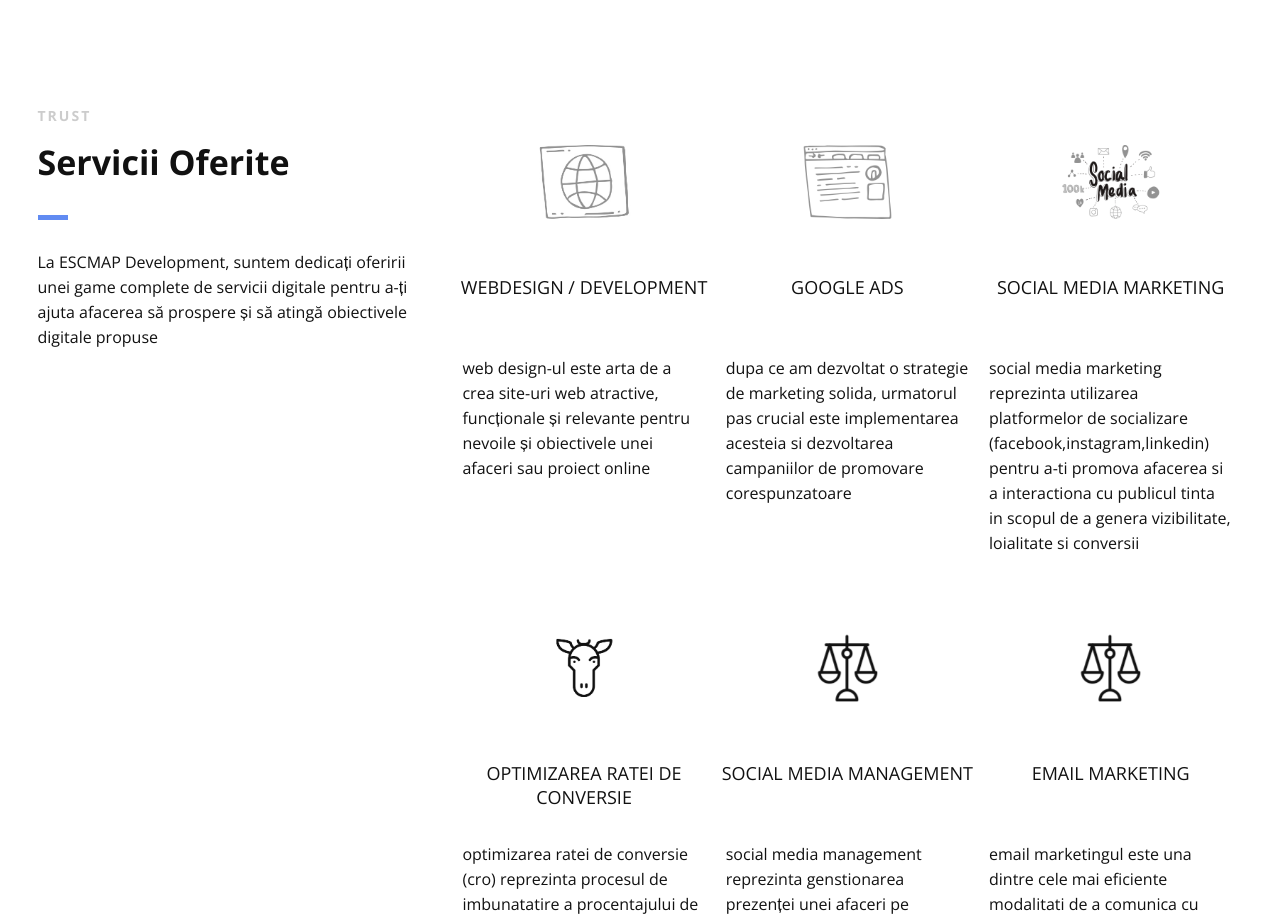
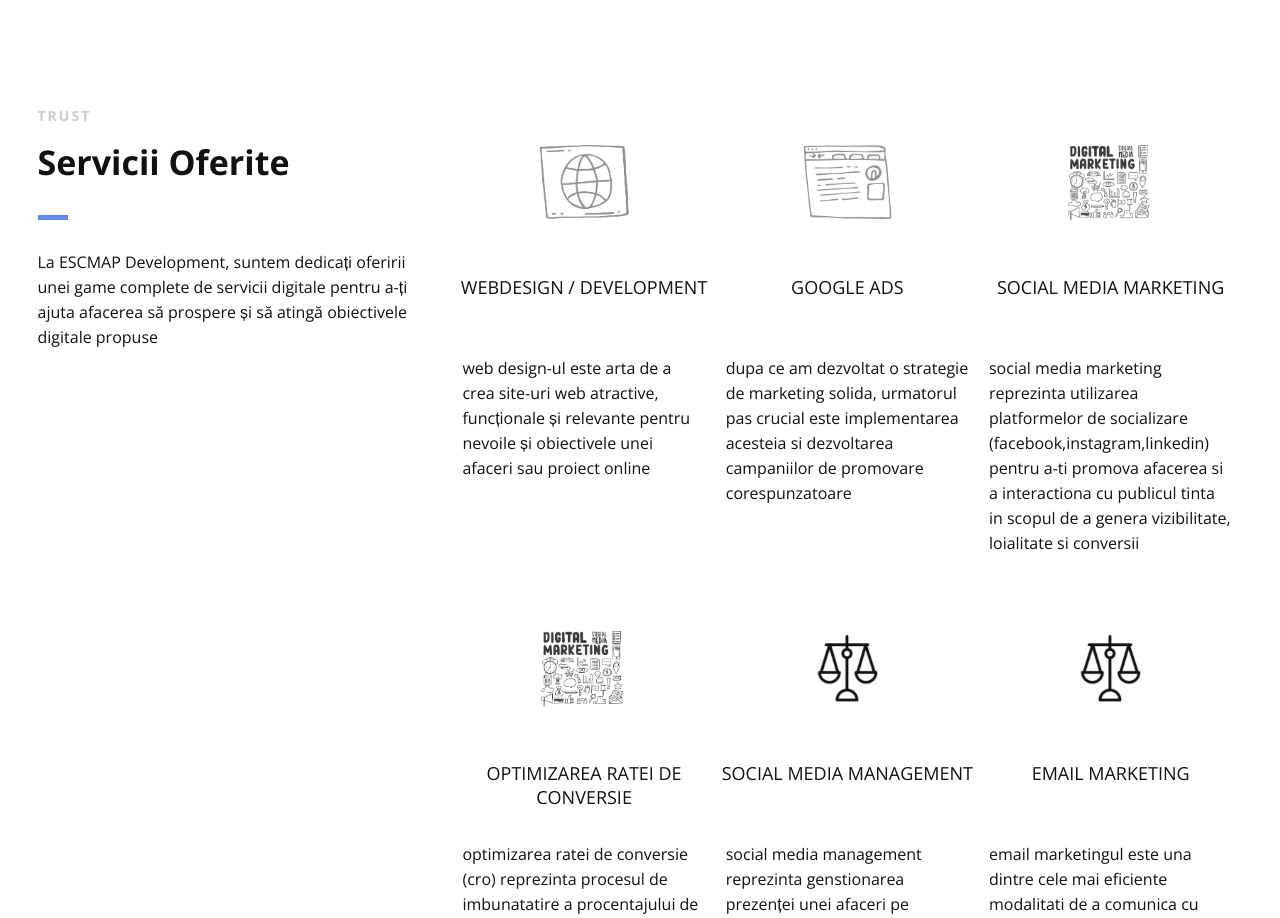
Before and after one commit to Stilledood/EscMapSite, a Django app: page / in a window 1280 px wide. Shown: the part 2753-3671 px from the top of the page. Run offline with Django 4.2, Linux system fonts and the light colour scheme; some libraries are stand-ins or nearby versions.

```diff
--- a/EscMap/templates/homepage.html
+++ b/EscMap/templates/homepage.html
@@ -271,7 +271,7 @@
                         </div>
                     </a>
                     <a href="services/social_media_management" class="col-3">
-                        <img src="{% static 'images/services/socila_media_management.jpg' %}" alt="Company"/>
+                        <img src="{% static 'images/services/social_media_marketing.jpg' %}" alt="Company"/>
                         <div class="client-overlay"><span>Social Media Marketing</span></div>
                         <div class="icon-block-description">
                             <h4 align="center" >Social Media Marketing<br></br></h4>
@@ -279,9 +279,9 @@
                         </div>
                     </a>
                     <a href="#" class="col-3">
-                        <img src="{% static 'images/company-images/company-logo5.png' %}" alt="Company"/>
+                        <img src="{% static 'images/services/social_media_marketing.jpg' %}" alt="Company"/>
                         <div class="client-overlay"><span>Goat</span></div>
-                        <div class="client-overlay"><span>Optimizarea ratei de conversie</span></div>
+                        <div class="client-overlay"><span>Social Media Management</span></div>
                         <div class="icon-block-description">
                             <h4 align="center" >Optimizarea ratei de conversie</h4>
                             <p class="section-subtitle" align="left" style="text-transform:lowercase ; padding: 10px ; border :2px red" >Optimizarea ratei de conversie (CRO) reprezinta procesul de imbunatatire a procentajului de vizitatori ai unui site web care efectueaza o actiune dorita, cum ar fi efectuarea unei achizitii</p>
```
Also changed, not shown: EscMap/static/images/services/social_media_marketing.jpg (added).
